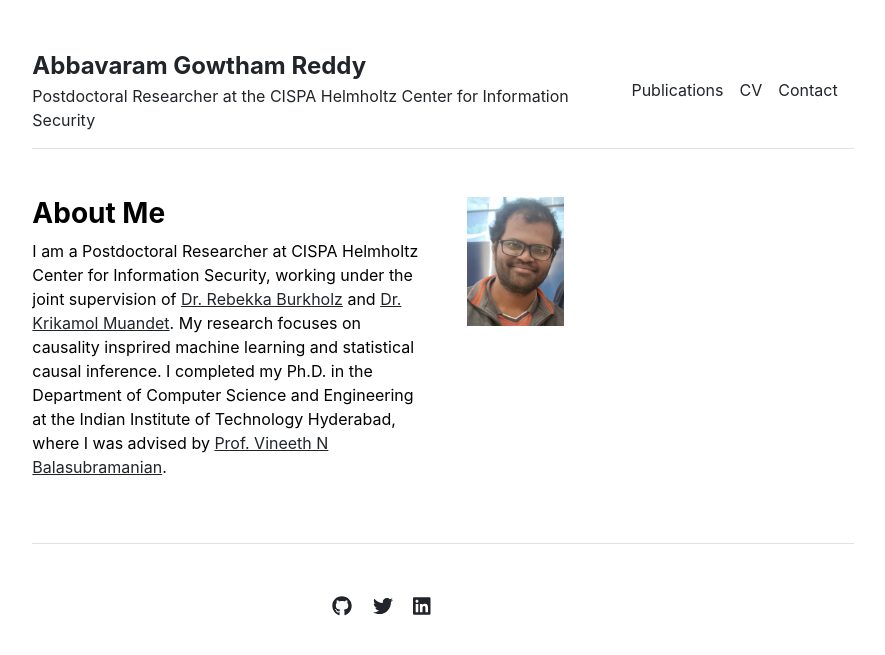
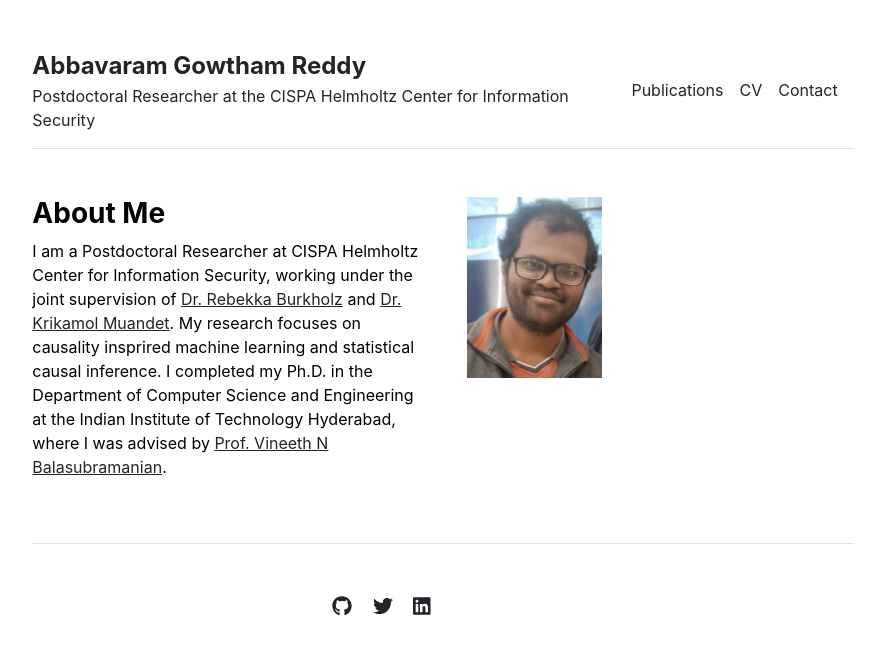
Before and after one commit to gautam0707/gautam0707.github.io, a Jekyll site: the page built from index.md, in a window 1280 px wide. Shown: the top 655 px of the page, without its empty margins (197-1082 px from the left). Built offline with Jekyll 4.4.1, drawn with Linux system fonts in a browser that asks for light colours; a style sheet for code colours, icons or effects is not loaded.

Commit message:
Update home.html

```diff
--- a/_layouts/home.html
+++ b/_layouts/home.html
@@ -8,7 +8,7 @@
     {{ content }}
   </div>
   <div class="col-md-6">
-    <img src="{{ site.github.url }}/assets/img/dp.jpg" alt="Home" width="25%">
+    <img src="{{ site.github.url }}/assets/img/dp.jpg" alt="Home" width="35%">
   </div>
 </div>
 
```
